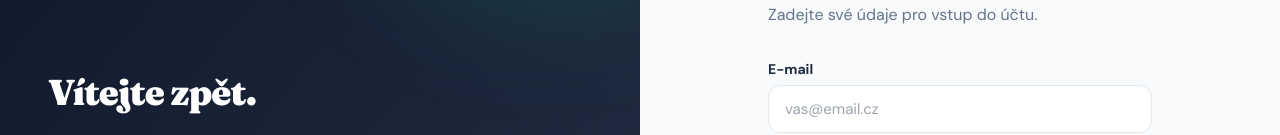
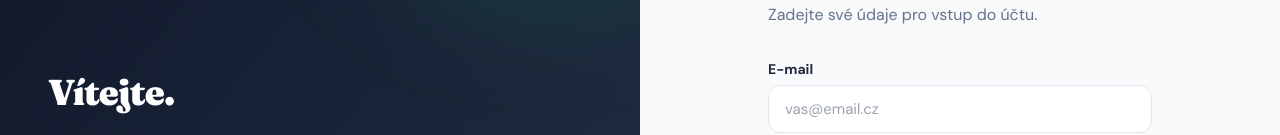
Before and after one commit to propojocz/propojo-app, a Next.js app: page /prihlasit in a window 1280 px wide. Shown: the part 236-371 px from the top of the page. Built offline with nearby package versions, Linux system fonts and the light colour scheme; no server answers.

Commit message:
Úprava nadpisu na přihlášení

```diff
--- a/app/prihlasit/page.tsx
+++ b/app/prihlasit/page.tsx
@@ -60,7 +60,7 @@ function LoginForm() {
 
         <div className="relative z-10">
           <h2 className="mb-4 text-4xl font-extrabold leading-tight tracking-tight">
-            Vítejte zpět.
+            Vítejte.
           </h2>
           <p className="max-w-sm leading-relaxed text-white/80">
             Přihlaste se a pokračujte ve správě svých rezervací nebo služeb.
```
